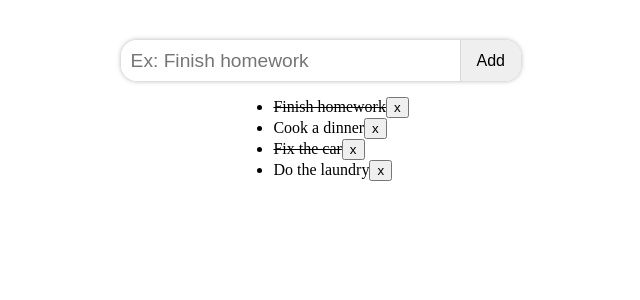
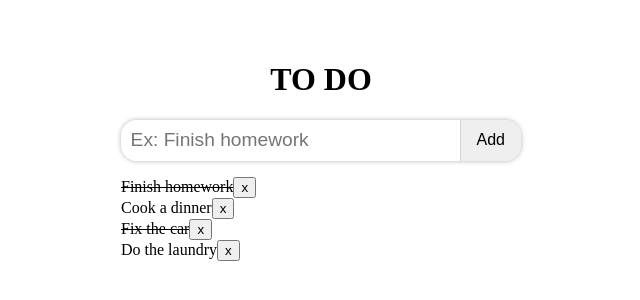
Before and after one commit to GulzadaBolotova/todo-list-example, a React (Create React App) app: page / in a window 1280 px wide. Shown: the top 300 px of the page, without its empty margins (319-959 px from the left). Built offline with nearby package versions, Linux system fonts and the light colour scheme.

Commit message:
Styilze  items

```diff
--- a/src/App.js
+++ b/src/App.js
@@ -27,6 +27,7 @@ function App() {
   }
   return (
     <div className="App">
+      <h1>TO DO</h1>
       <NewItem addItem={addItem} />
       <Items items={items} toggleItem={toggleItem} deleteItem={deleteItem} />
     </div>
--- a/src/Items/Items.css
+++ b/src/Items/Items.css
@@ -0,0 +1,9 @@
+.Items {
+  list-style-type: none;
+  padding: 0;
+  margin-top: 1em;
+  box-shadow: 0, 0, 5px rgba(0, 0, 0, 0.3);
+  border-radius: 1em;
+  width: 100%;
+  max-width: 400px;
+}
--- a/src/Items/Items.js
+++ b/src/Items/Items.js
@@ -5,6 +5,7 @@ import "./Items.css";
 function Items(props) {
   const itemsOutput = props.items.map((item, index) => (
     <Item
+      key={index}
       toggleItem={() => props.toggleItem(index)}
       deleteItem={() => props.deleteItem(index)}
       completed={item.completed}
```
